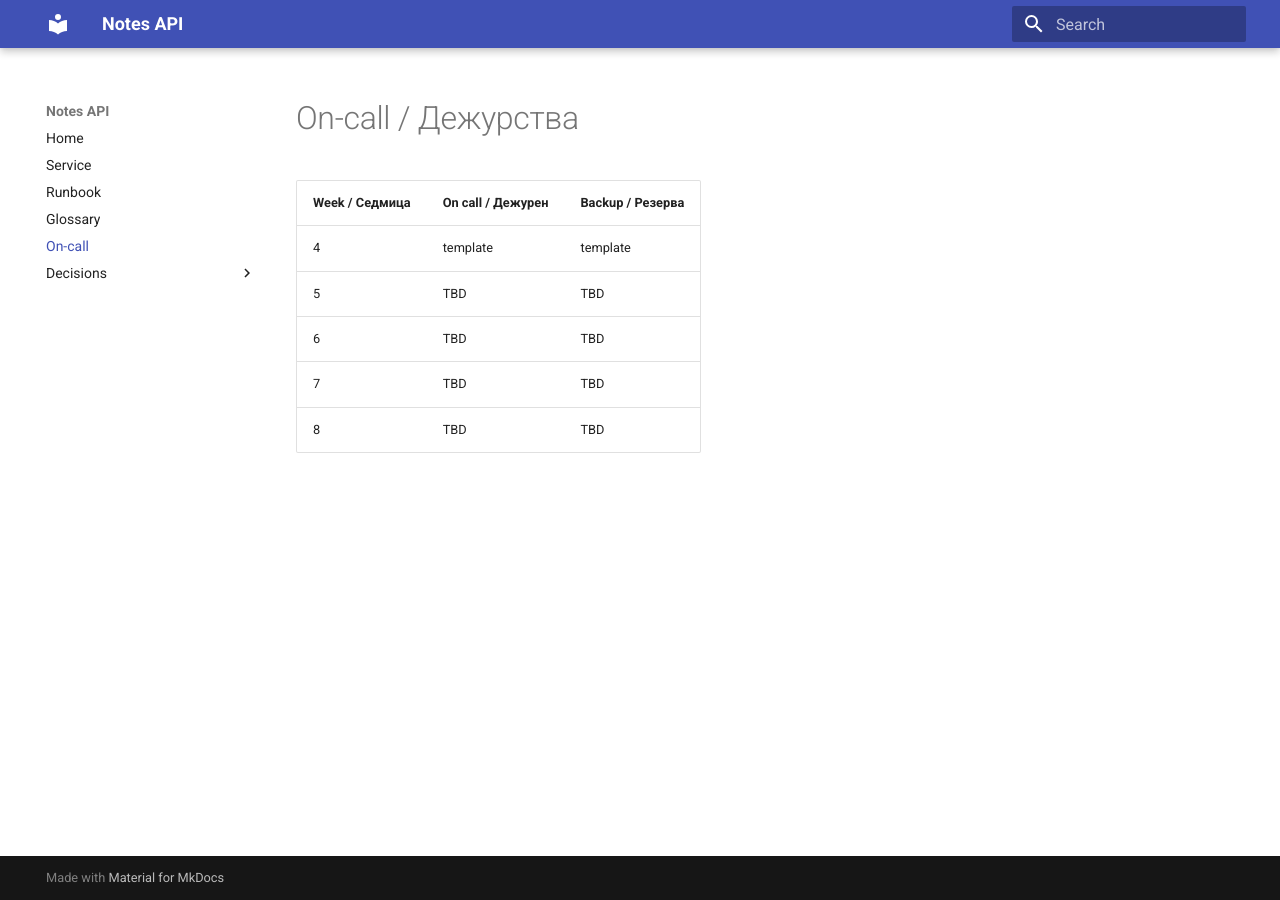
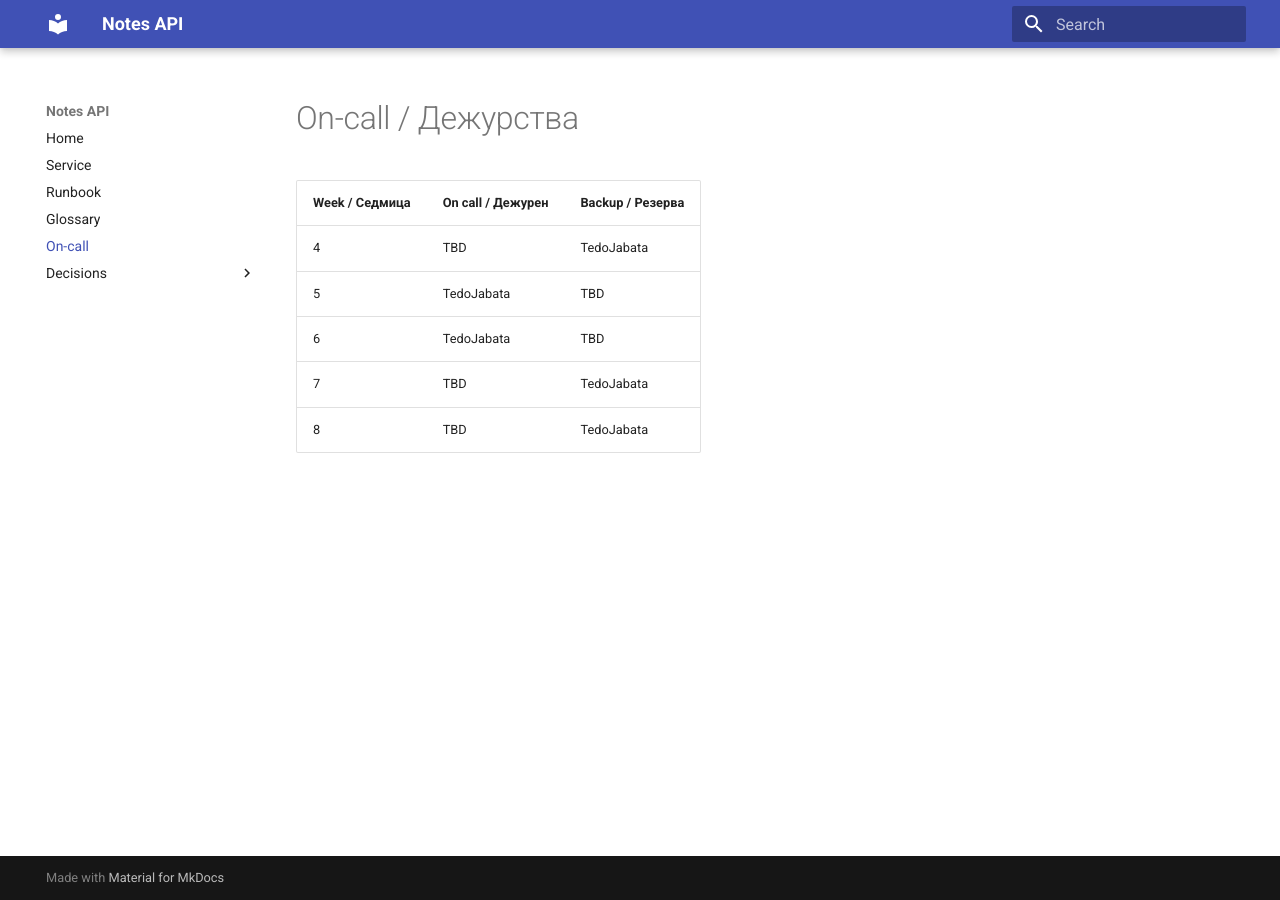
Before and after one commit to Lachezar-Y-Velinov/devops-labs, an MkDocs documentation site: the page built from docs/oncall.md, in a window 1280 px wide. Built offline with MkDocs 1.6.1 and Material for MkDocs 9.7.7, drawn with Linux system fonts in a browser that asks for light colours.

Commit message:
oncall-set

```diff
--- a/docs/oncall.md
+++ b/docs/oncall.md
@@ -2,8 +2,8 @@
 
 | Week / Седмица | On call / Дежурен | Backup / Резерва |
 |---|---|---|
-| 4 | template | template |
-| 5 | TBD | TBD |
-| 6 | TBD | TBD |
-| 7 | TBD | TBD |
-| 8 | TBD | TBD |
+| 4 | TBD |TedoJabata |
+| 5 | TedoJabata | TBD |
+| 6 | TedoJabata | TBD |
+| 7 | TBD | TedoJabata |
+| 8 | TBD | TedoJabata|
```
